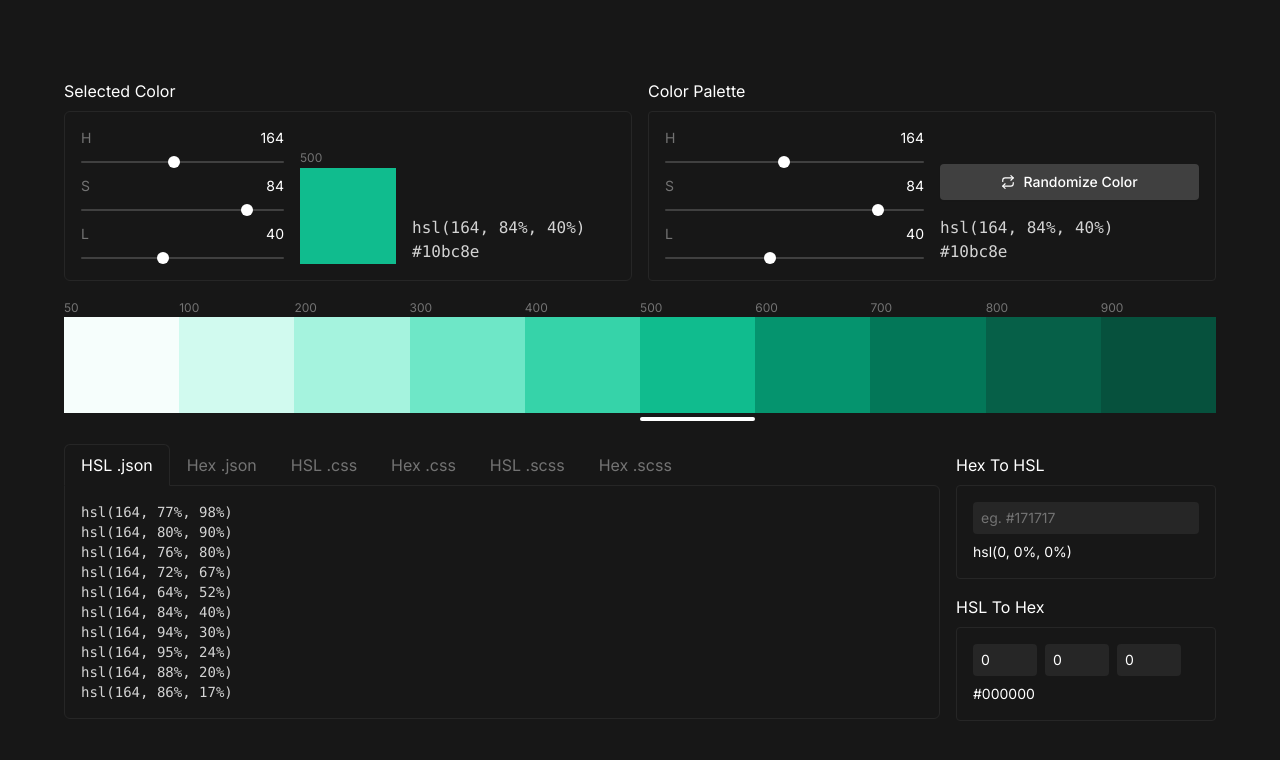
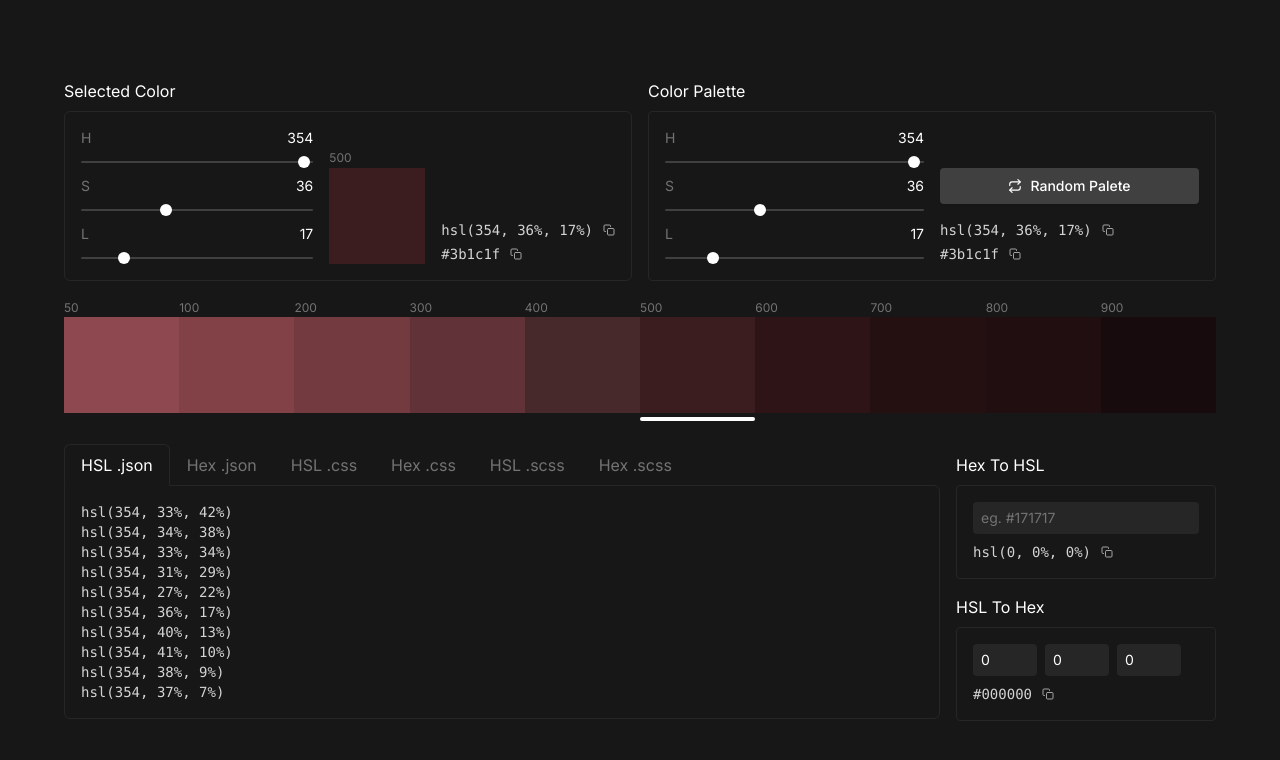
Before and after one commit to rkatanic/colors, a Next.js app: page / in a window 1280 px wide. Shown: the top 760 px of the page. Built offline with nearby package versions, Linux system fonts and the light colour scheme.

Commit message:
Generates random palette on load

```diff
--- /dev/null
+++ b/components/ColorCopy.tsx
@@ -0,0 +1,37 @@
+import { useState } from "react";
+import { FiCopy, FiCheck } from "react-icons/fi";
+
+interface Props {
+  color: string;
+}
+
+const ColorCopy = ({ color }: Props): JSX.Element => {
+  const [isCopied, setIsCopied] = useState(false);
+
+  const handleTextCopy = (): void => {
+    setIsCopied(true);
+    navigator.clipboard.writeText(color);
+    setTimeout(() => setIsCopied(false), 500);
+  };
+
+  return (
+    <div className="flex items-center gap-2.5">
+      <span className="text-sm text-neutral-300 font-mono whitespace-nowrap">
+        {color}
+      </span>
+
+      <button onClick={handleTextCopy} type="button" disabled={isCopied}>
+        {isCopied ? (
+          <FiCheck size="0.75rem" className="stroke-emerald-400" />
+        ) : (
+          <FiCopy
+            size="0.75rem"
+            className="stroke-neutral-400 hover:stroke-white"
+          />
+        )}
+      </button>
+    </div>
+  );
+};
+
+export default ColorCopy;
--- a/components/ColorPicker.tsx
+++ b/components/ColorPicker.tsx
@@ -1,4 +1,5 @@
 import { hexToHSL, HSLToHex } from "../util/utils";
+import ColorCopy from "./ColorCopy";
 
 interface Props {
   color: { h: number; s: number; l: number };
@@ -72,11 +73,9 @@ const ColorPicker = ({
             style={{ backgroundColor: `hsl(${h},${s}%,${l}%)` }}
           ></label>
         </div>
-        <div className="font-mono text-neutral-300 whitespace-nowrap w-full">
-          <div>
-            hsl({h}, {s}%, {l}%)
-          </div>
-          <div>{HSLToHex(h, s, l)}</div>
+        <div className="flex flex-col gap-1">
+          <ColorCopy color={`hsl(${h}, ${s}%, ${l}%)`} />
+          <ColorCopy color={HSLToHex(h, s, l)} />
         </div>
       </div>
     </div>
--- a/components/ColorsExport.tsx
+++ b/components/ColorsExport.tsx
@@ -1,4 +1,5 @@
 import { useState } from "react";
+import { HSLToHex } from "../util/utils";
 
 interface Props {
   colors: any;
@@ -22,6 +23,7 @@ const ColorsExport = ({ colors }: Props): JSX.Element => {
       <div className="flex">
         {TABS.map((tab) => (
           <div
+            key={tab}
             onClick={() => setActiveTab(tab)}
             className={`cursor-pointer p-2 px-4 -mb-[1px] ${
               activeTab === tab
@@ -34,11 +36,47 @@ const ColorsExport = ({ colors }: Props): JSX.Element => {
         ))}
       </div>
       <div className="border border-neutral-800 p-4 rounded-md rounded-tl-none">
-        {colorShades.map((colorShade) => (
-          <div className="font-mono text-sm text-neutral-300 ">
-            hsl({colorShade.h}, {colorShade.s}%, {colorShade.l}%)
-          </div>
-        ))}
+        {activeTab === TABS[0] &&
+          colorShades.map((colorShade, i) => (
+            <div key={i} className="font-mono text-sm text-neutral-300 ">
+              hsl({colorShade.h}, {colorShade.s}%, {colorShade.l}%)
+            </div>
+          ))}
+        {activeTab === TABS[1] &&
+          colorShades.map((colorShade, i) => (
+            <div key={i} className="font-mono text-sm text-neutral-300 ">
+              {HSLToHex(colorShade.h, colorShade.s, colorShade.l)}
+            </div>
+          ))}
+        {activeTab === TABS[2] &&
+          colorShades.map((colorShade, i) => (
+            <div key={i} className="font-mono text-sm text-neutral-300 ">
+              --color-{Object.keys(colors)[i]}: hsl({colorShade.h},{" "}
+              {colorShade.s}%, {colorShade.l}%);
+            </div>
+          ))}
+        {activeTab === TABS[3] &&
+          colorShades.map((colorShade, i) => (
+            <div key={i} className="font-mono text-sm text-neutral-300 ">
+              --color-{Object.keys(colors)[i]}:{" "}
+              {HSLToHex(colorShade.h, colorShade.s, colorShade.l)};
+            </div>
+          ))}
+        {activeTab === TABS[4] &&
+          colorShades.map((colorShade, i) => (
+            <div key={i} className="font-mono text-sm text-neutral-300 ">
+              $color-{Object.keys(colors)[i]}: hsl({colorShade.h},{" "}
+              {colorShade.s}%, {colorShade.l}%);
+            </div>
+          ))}
+
+        {activeTab === TABS[5] &&
+          colorShades.map((colorShade, i) => (
+            <div key={i} className="font-mono text-sm text-neutral-300 ">
+              $color-{Object.keys(colors)[i]}:{" "}
+              {HSLToHex(colorShade.h, colorShade.s, colorShade.l)};
+            </div>
+          ))}
       </div>
     </div>
   );
--- a/components/HexToHSL.tsx
+++ b/components/HexToHSL.tsx
@@ -1,5 +1,6 @@
 import { useState } from "react";
 import { hexToHSL } from "../util/utils";
+import ColorCopy from "./ColorCopy";
 
 const HexToHSL = () => {
   const [hex, setHex] = useState("");
@@ -8,17 +9,15 @@ const HexToHSL = () => {
   return (
     <div className="mt-8 text-white">
       <div className="mb-2">Hex To HSL</div>
-      <div className="p-4 border border-neutral-800 rounded text-sm">
+      <div className="p-4 border border-neutral-800 rounded text-sm mb-1">
         <input
           onChange={(e) => setHex(e.target.value)}
           type="text"
           value={hex}
           placeholder="eg. #171717"
-          className="bg-neutral-800 border-0 border p-1.5 px-2 rounded placeholder:text-neutral-500"
+          className="mb-2 bg-neutral-800 border-0 border p-1.5 px-2 rounded placeholder:text-neutral-500"
         />
-        <div className="mt-2">
-          hsl({hsl.h}, {hsl.s}%, {hsl.l}%)
-        </div>
+        <ColorCopy color={`hsl(${hsl.h}, ${hsl.s}%, ${hsl.l}%)`} />
       </div>
     </div>
   );
--- a/components/HexToHSLConverter.tsx
+++ b/components/HexToHSLConverter.tsx
@@ -1,5 +1,6 @@
 import { useState } from "react";
 import { HSLToHex } from "../util/utils";
+import ColorCopy from "./ColorCopy";
 
 const HSLToHexConverter = () => {
   const [{ h, s, l }, setHsl] = useState({ h: 0, s: 0, l: 0 });
@@ -8,7 +9,7 @@ const HSLToHexConverter = () => {
     <div className="text-white mt-4">
       <div className="mb-2">HSL To Hex</div>
       <div className="border border-neutral-800 rounded p-4">
-        <div className="flex gap-2">
+        <div className="flex gap-2 mb-2">
           <input
             type="number"
             min={0}
@@ -40,7 +41,7 @@ const HSLToHexConverter = () => {
             }
           />
         </div>
-        <div className="mt-2 text-sm">{HSLToHex(h, s, l)}</div>
+        <ColorCopy color={HSLToHex(h, s, l)} />
       </div>
     </div>
   );
--- a/pages/index.tsx
+++ b/pages/index.tsx
@@ -5,13 +5,14 @@ import ColorPicker from "../components/ColorPicker";
 import ColorsExport from "../components/ColorsExport";
 import HexToHSL from "../components/HexToHSL";
 import HSLToHexConverter from "../components/HexToHSLConverter";
-import { HSLToHex } from "../util/utils";
+import { getRandomInt, HSLToHex } from "../util/utils";
 import { FiRepeat } from "react-icons/fi";
+import ColorCopy from "../components/ColorCopy";
 
-const Home: NextPage = () => {
-  const [hue, setHue] = useState(164); // 0 - 360
-  const [saturation, setSaturation] = useState(84); // 0 - 89
-  const [lightness, setLightness] = useState(40); // 0 - 40
+const Home: NextPage = ({ HUE, SATURATION, LIGHTNESS }: any) => {
+  const [hue, setHue] = useState(HUE);
+  const [saturation, setSaturation] = useState(SATURATION);
+  const [lightness, setLightness] = useState(LIGHTNESS);
 
   const [selectedColor, setSelectedColor] = useState(500);
   const [colors, setColors] = useState({
@@ -168,12 +169,6 @@ const Home: NextPage = () => {
     );
   };
 
-  const getRandomInt = (min: number, max: number): number => {
-    min = Math.ceil(min);
-    max = Math.floor(max);
-    return Math.floor(Math.random() * (max - min) + min); // The maximum is exclusive and the minimum is inclusive
-  };
-
   return (
     <div className="min-h-screen bg-neutral-900 flex">
       <div className="m-auto flex flex-col max-w-6xl w-full">
@@ -237,14 +232,14 @@ const Home: NextPage = () => {
                   >
                     <FiRepeat />
                     <span className="text-white font-medium">
-                      Randomize Color
+                      Random Palete
                     </span>
                   </button>
-                  <div className="font-mono text-neutral-300">
-                    <div>
-                      hsl({hue}, {saturation}%, {lightness}%)
-                    </div>
-                    <div>{HSLToHex(hue, saturation, lightness)}</div>
+                  <div className="flex flex-col gap-1">
+                    <ColorCopy
+                      color={`hsl(${hue}, ${saturation}%, ${lightness}%)`}
+                    />
+                    <ColorCopy color={HSLToHex(hue, saturation, lightness)} />
                   </div>
                 </div>
               </div>
@@ -327,3 +322,12 @@ const Home: NextPage = () => {
 };
 
 export default Home;
+
+export async function getStaticProps() {
+  const HUE = getRandomInt(0, 361);
+  const SATURATION = getRandomInt(0, 89);
+  const LIGHTNESS = getRandomInt(10, 41);
+  return {
+    props: { HUE, SATURATION, LIGHTNESS },
+  };
+}
--- a/util/utils.js
+++ b/util/utils.js
@@ -40,21 +40,6 @@ export const hexToHSL = (H) => {
     return { h, s, l };
   };
 
-  export const adjust = (color, amount) => {
-    return (
-      "#" +
-      color
-        .replace(/^#/, "")
-        .replace(/../g, (color) =>
-          (
-            "0" +
-            Math.min(255, Math.max(0, parseInt(color, 16) + amount)).toString(16)
-          ).substr(-2)
-        )
-    );
-  };
-
-
   export const HSLToHex =(h,s,l) =>{
     s /= 100;
     l /= 100;
@@ -94,3 +79,10 @@ export const hexToHSL = (H) => {
 
     return "#" + r + g + b;
   }
+
+
+  export const getRandomInt = (min, max) => {
+    min = Math.ceil(min);
+    max = Math.floor(max);
+    return Math.floor(Math.random() * (max - min) + min); // The maximum is exclusive and the minimum is inclusive
+  };
```
